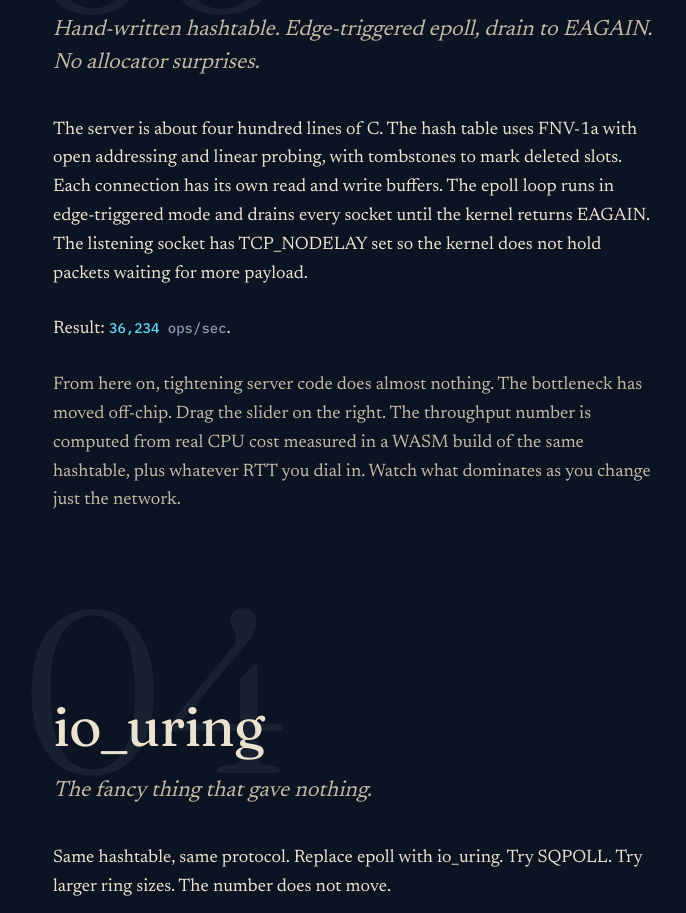
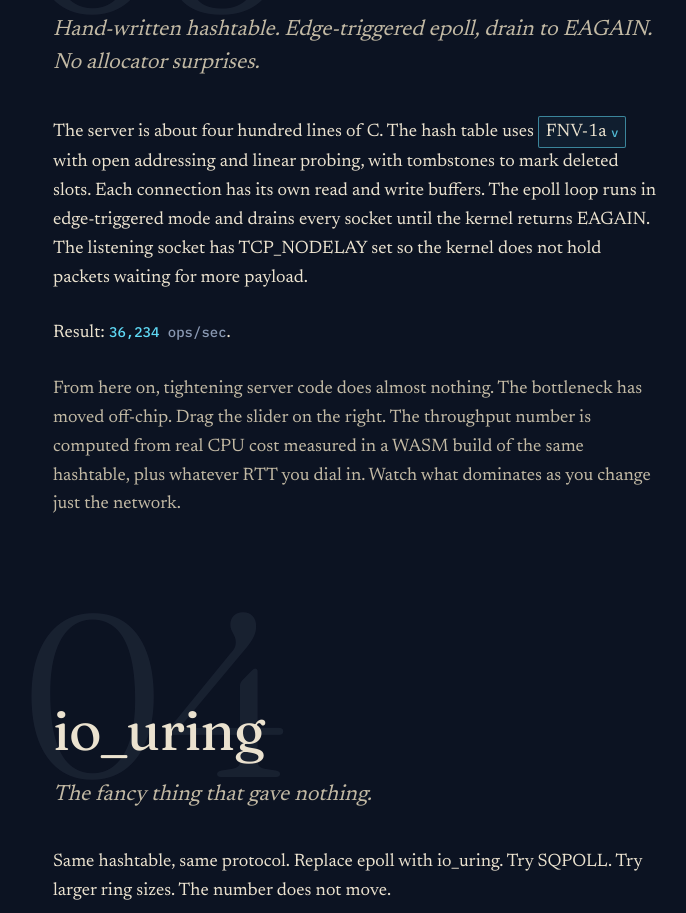
Before and after one commit to AureliusNguyen/L33t, a Next.js app: page / in a window 1280 px wide. Shown: the part 5328-6241 px from the top of the page, without its empty margins (19-705 px from the left). Built offline with nearby package versions, Linux system fonts and the light colour scheme.

Commit message:
glossary: clickable fnv-1a snippet

```diff
--- a/app/page.tsx
+++ b/app/page.tsx
@@ -17,6 +17,16 @@ import { InteractiveSetup } from "@/components/artifacts/InteractiveSetup";
 import { InteractiveTradeoffs } from "@/components/InteractiveTradeoffs";
 import { RevealOnScroll } from "@/components/RevealOnScroll";
 import { Lesson } from "@/components/Lesson";
+import { Glossary } from "@/components/Glossary";
+
+const FNV1A_C = `static inline uint64_t fnv1a(const char* data, size_t len) {
+    uint64_t h = 14695981039346656037ULL;
+    for (size_t i = 0; i < len; i++) {
+        h ^= (uint8_t)data[i];
+        h *= 1099511628211ULL;
+    }
+    return h;
+}`;
 
 const PYTHON_LINES: TerminalLine[] = [
   { prompt: "root@l33t:~$ ", text: "./l33t-server.py --port 8080 &" },
@@ -131,12 +141,18 @@ export default function Home() {
         >
           <p className="body">
             The server is about four hundred lines of C. The hash table
-            uses FNV-1a with open addressing and linear probing, with
-            tombstones to mark deleted slots. Each connection has its
-            own read and write buffers. The epoll loop runs in
-            edge-triggered mode and drains every socket until the kernel
-            returns EAGAIN. The listening socket has TCP_NODELAY set so
-            the kernel does not hold packets waiting for more payload.
+            uses{" "}
+            <Glossary
+              term="FNV-1a"
+              code={FNV1A_C}
+              explanation="A fast non-cryptographic hash, around 1ns per byte on modern CPUs, no library dependency. Great fit for a server where keys are short and you control both ends of the wire."
+            />{" "}
+            with open addressing and linear probing, with tombstones to
+            mark deleted slots. Each connection has its own read and
+            write buffers. The epoll loop runs in edge-triggered mode
+            and drains every socket until the kernel returns EAGAIN. The
+            listening socket has TCP_NODELAY set so the kernel does not
+            hold packets waiting for more payload.
           </p>
           <p className="body">
             Result: <CountUp value={36234} suffix="ops/sec" />.
--- /dev/null
+++ b/components/Glossary.tsx
@@ -0,0 +1,115 @@
+"use client";
+
+import { useEffect, useRef, useState, type ReactNode } from "react";
+
+type Props = {
+  term: string;
+  explanation: ReactNode;
+  code?: string;
+};
+
+export function Glossary({ term, explanation, code }: Props) {
+  const [open, setOpen] = useState(false);
+  const wrapperRef = useRef<HTMLSpanElement>(null);
+
+  useEffect(() => {
+    if (!open) return;
+    const onClick = (e: MouseEvent) => {
+      if (
+        wrapperRef.current &&
+        !wrapperRef.current.contains(e.target as Node)
+      ) {
+        setOpen(false);
+      }
+    };
+    const onKey = (e: KeyboardEvent) => {
+      if (e.key === "Escape") setOpen(false);
+    };
+    document.addEventListener("mousedown", onClick);
+    document.addEventListener("keydown", onKey);
+    return () => {
+      document.removeEventListener("mousedown", onClick);
+      document.removeEventListener("keydown", onKey);
+    };
+  }, [open]);
+
+  return (
+    <span ref={wrapperRef} className="relative inline-block align-baseline">
+      <button
+        type="button"
+        onClick={() => setOpen((v) => !v)}
+        aria-expanded={open}
+        aria-label={`show definition of ${term}`}
+        className="inline-flex items-center gap-1 px-1.5 py-[1px] border cursor-pointer transition-colors align-baseline"
+        style={{
+          borderColor: open
+            ? "var(--color-cyan)"
+            : "color-mix(in oklab, var(--color-cyan) 55%, transparent)",
+          background: open
+            ? "color-mix(in oklab, var(--color-cyan) 12%, transparent)"
+            : "color-mix(in oklab, var(--color-cyan) 6%, transparent)",
+          color: open ? "var(--color-cyan)" : "inherit",
+          borderRadius: 2,
+        }}
+      >
+        <span>{term}</span>
+        <span
+          aria-hidden
+          className="mono-data"
+          style={{
+            fontSize: "0.7em",
+            color: "var(--color-cyan)",
+            opacity: 0.85,
+            transform: open ? "rotate(180deg)" : "rotate(0deg)",
+            transition: "transform 180ms ease-out",
+            display: "inline-block",
+            lineHeight: 1,
+          }}
+        >
+          v
+        </span>
+      </button>
+      {open && (
+        <span
+          role="dialog"
+          className="absolute left-0 top-full mt-2 z-30 w-[min(420px,calc(100vw-2rem))] border p-4 text-left normal-case"
+          style={{
+            background: "var(--color-midnight-2)",
+            borderColor:
+              "color-mix(in oklab, var(--color-cyan) 30%, transparent)",
+            boxShadow:
+              "0 0 0 1px rgba(95,217,245,0.18), 0 24px 48px -16px rgba(0,0,0,0.6)",
+          }}
+        >
+          <span
+            className="block small mono mb-3"
+            style={{
+              color: "var(--color-cyan)",
+              letterSpacing: "0.08em",
+            }}
+          >
+            {term}
+          </span>
+          {code && (
+            <pre
+              className="mono-data whitespace-pre overflow-x-auto p-3 mb-3 text-xs leading-relaxed border"
+              style={{
+                background: "var(--color-midnight)",
+                borderColor: "var(--color-rule)",
+                color: "var(--color-ink)",
+              }}
+            >
+              {code}
+            </pre>
+          )}
+          <span
+            className="block body text-sm"
+            style={{ color: "var(--color-ink-dim)" }}
+          >
+            {explanation}
+          </span>
+        </span>
+      )}
+    </span>
+  );
+}
```
